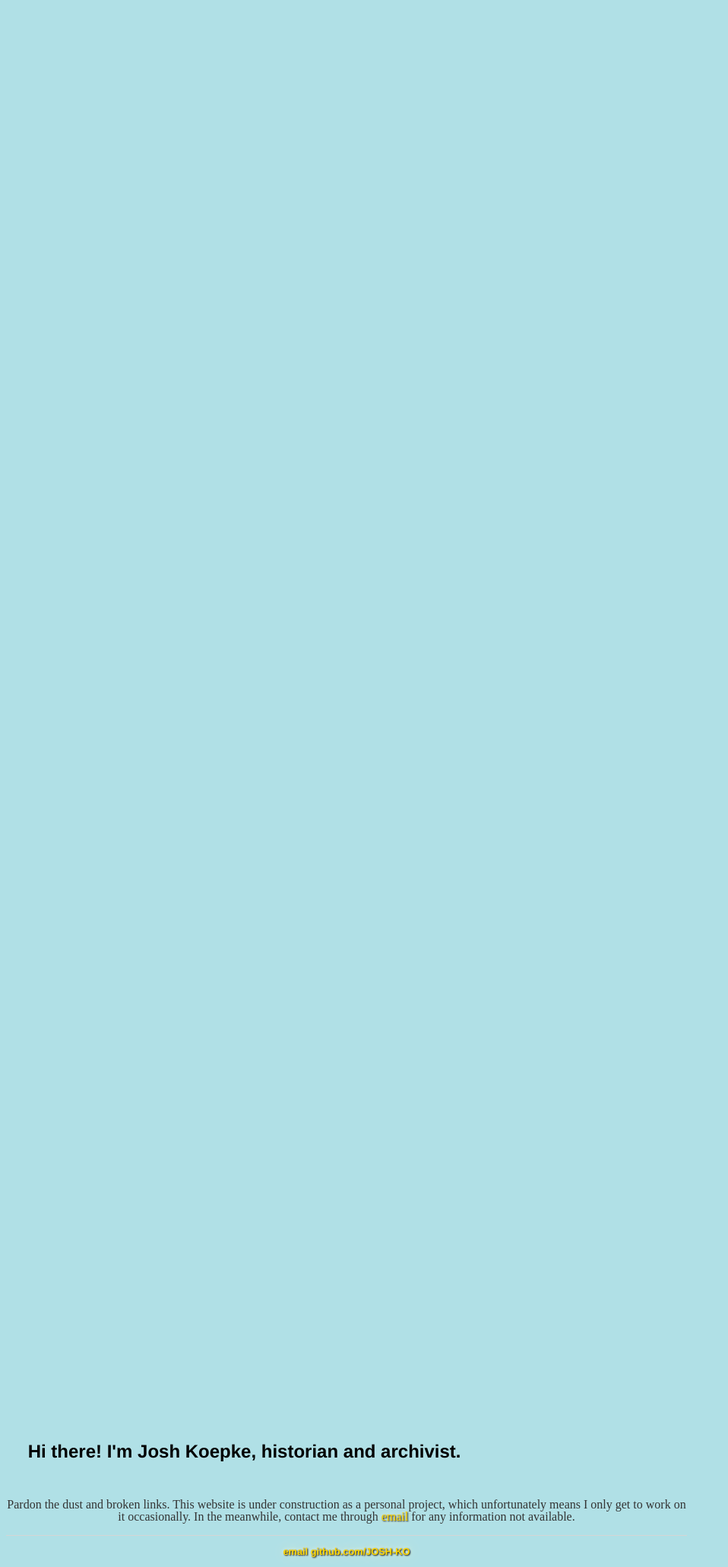
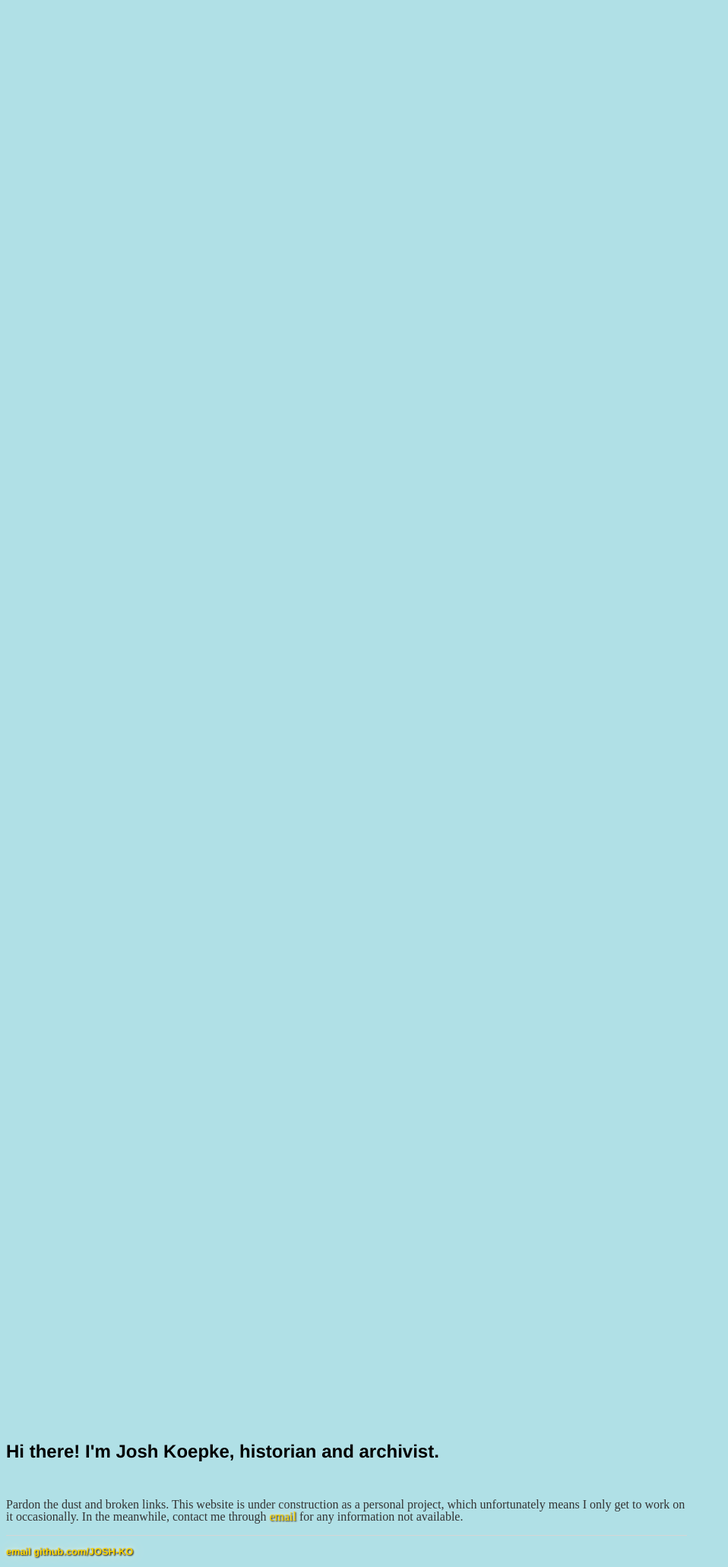
Before and after one commit to JOSH-KO/JOSH-KO.github.io, a Jekyll site: the page built from index.html, in a window 1280 px wide. Shown: the whole page at 76% size, without its empty margins (0-958 px from the left). Built offline with Jekyll 4.4.1, drawn with Linux system fonts in a browser that asks for light colours.

Commit message:
Update main.css

```diff
--- a/css/main.css
+++ b/css/main.css
@@ -1,5 +1,4 @@
 body {
-    text-align:center;
     width: 70%;
     background-color: powderblue;
 }
@@ -9,14 +8,12 @@ nav ul, footer ul {
     padding: 0px;
     list-style: none;
     font-weight: bold;
-    text-align:center;
 }
 nav ul li, footer ul li {
     display: inline;
     margin-left:auto;
     margin-right:auto;
-    width:70%;
-    align:center;
+    width:75%;
 }
 a:link {
     text-decoration: none;
@@ -79,7 +76,6 @@ background-color: #FFD700;
 }
 
 h1 {
-    text-align:center;
     width: 70%;
     height: 60px;
     font-size: 1.5em;
@@ -91,7 +87,6 @@ lb {
 }
 
 p {
-    text-align:center;
     font-size: 1em;
     line-height: 1em;
     color: #333;
```
